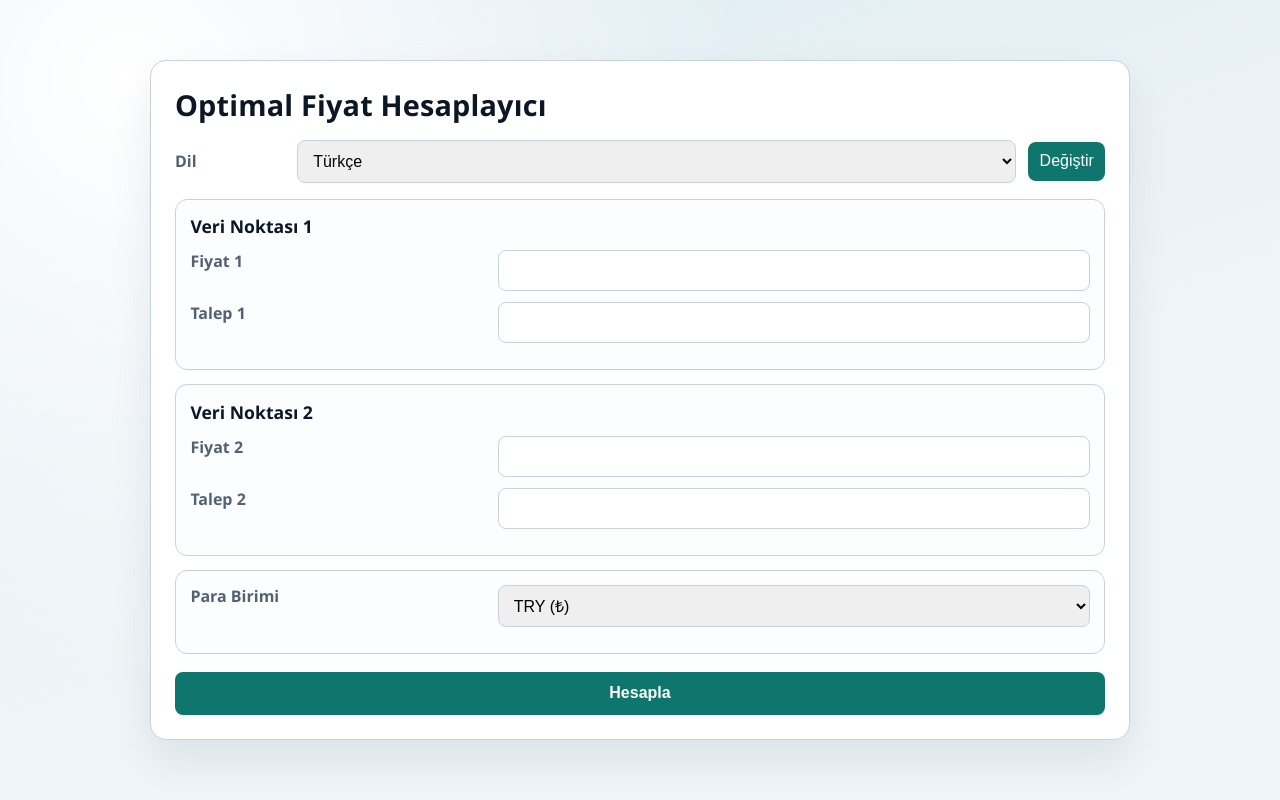
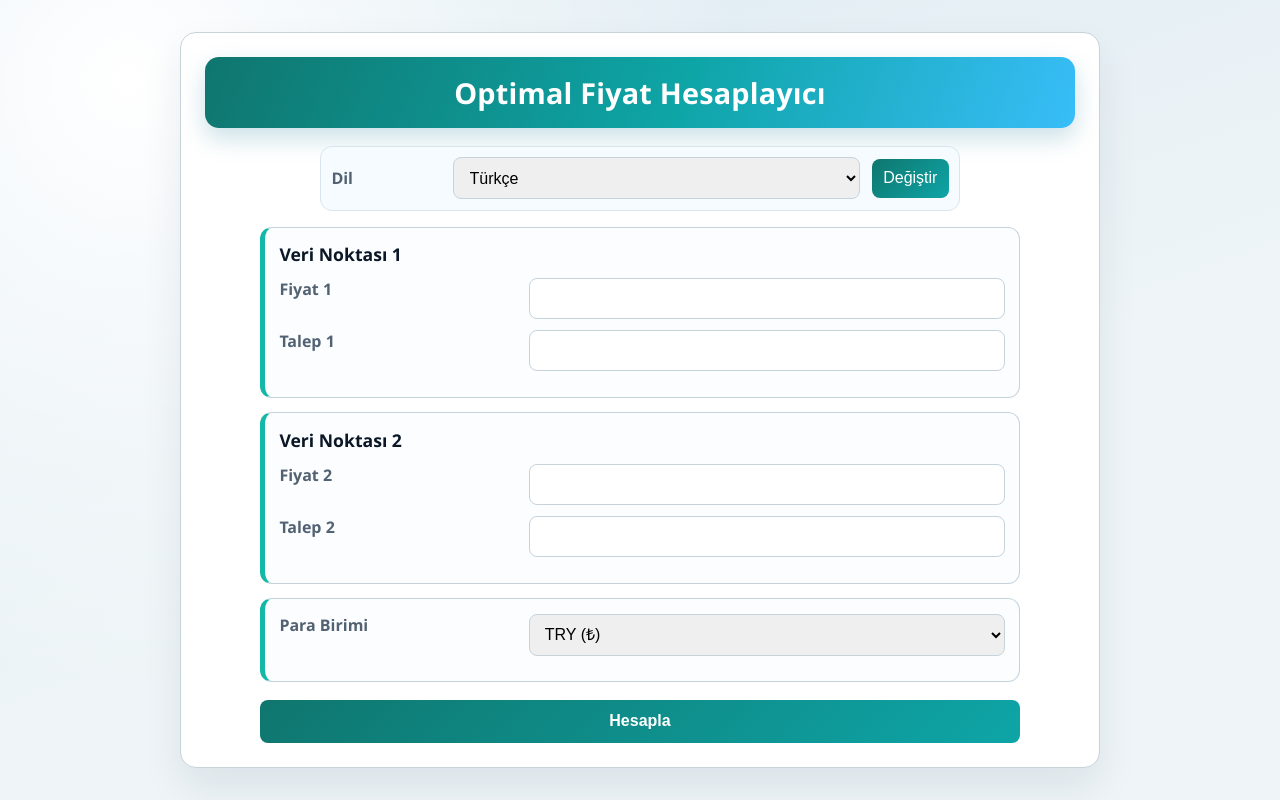
Before and after one commit to ertanatalar/priceoptimize, a Django app: page / in a window 1280 px wide. Run offline with Django 5.2, Linux system fonts and the light colour scheme.

Commit message:
Center menu and enhance visual styling

```diff
--- a/static/css/style.css
+++ b/static/css/style.css
@@ -29,7 +29,7 @@ body {
 
 .page {
   width: 100%;
-  max-width: 980px;
+  max-width: 920px;
 }
 
 .card {
@@ -42,7 +42,13 @@ body {
 }
 
 .topbar {
-  margin-bottom: 1rem;
+  margin-bottom: 1.1rem;
+  padding: 1rem 1.1rem;
+  border-radius: 14px;
+  background: linear-gradient(110deg, #0f766e 0%, #0ea5a7 55%, #38bdf8 100%);
+  color: #fff;
+  text-align: center;
+  box-shadow: 0 10px 24px rgba(14, 116, 144, 0.22);
 }
 
 h1 {
@@ -62,7 +68,12 @@ h2 {
   grid-template-columns: 110px 1fr auto;
   gap: 0.75rem;
   align-items: center;
-  margin-bottom: 1rem;
+  margin: 0 auto 1rem;
+  max-width: 640px;
+  background: #f6fbff;
+  border: 1px solid #d9e5ee;
+  border-radius: 12px;
+  padding: 0.65rem;
 }
 
 .row {
@@ -73,9 +84,10 @@ h2 {
 }
 
 .calc-form {
-  margin-top: 0.9rem;
+  margin: 0.9rem auto 0;
   display: grid;
   gap: 0.9rem;
+  max-width: 760px;
 }
 
 .input-section {
@@ -83,6 +95,7 @@ h2 {
   border-radius: 12px;
   background: #fbfdff;
   padding: 0.9rem;
+  border-left: 5px solid #14b8a6;
 }
 
 label {
@@ -108,7 +121,7 @@ select:focus {
 }
 
 button {
-  background: var(--accent);
+  background: linear-gradient(135deg, var(--accent) 0%, #0ea5a7 100%);
   color: #fff;
   border: none;
   cursor: pointer;
@@ -132,11 +145,12 @@ button:active {
 }
 
 .result {
-  margin-top: 1.1rem;
+  margin: 1.1rem auto 0;
   border: 1px solid var(--line);
   background: #f9fcfb;
   border-radius: 12px;
   padding: 0.9rem;
+  max-width: 760px;
 }
 
 .results-grid {
@@ -149,11 +163,12 @@ button:active {
 }
 
 .chart-box {
-  margin: 1rem 0;
+  margin: 1rem auto;
   border: 1px solid var(--line);
   border-radius: 12px;
   padding: 0.9rem;
   background: #fcfefe;
+  max-width: 860px;
 }
 
 .axis {
@@ -247,4 +262,8 @@ button:active {
   .language-form button {
     width: 100%;
   }
+
+  .topbar {
+    padding: 0.8rem;
+  }
 }
```
